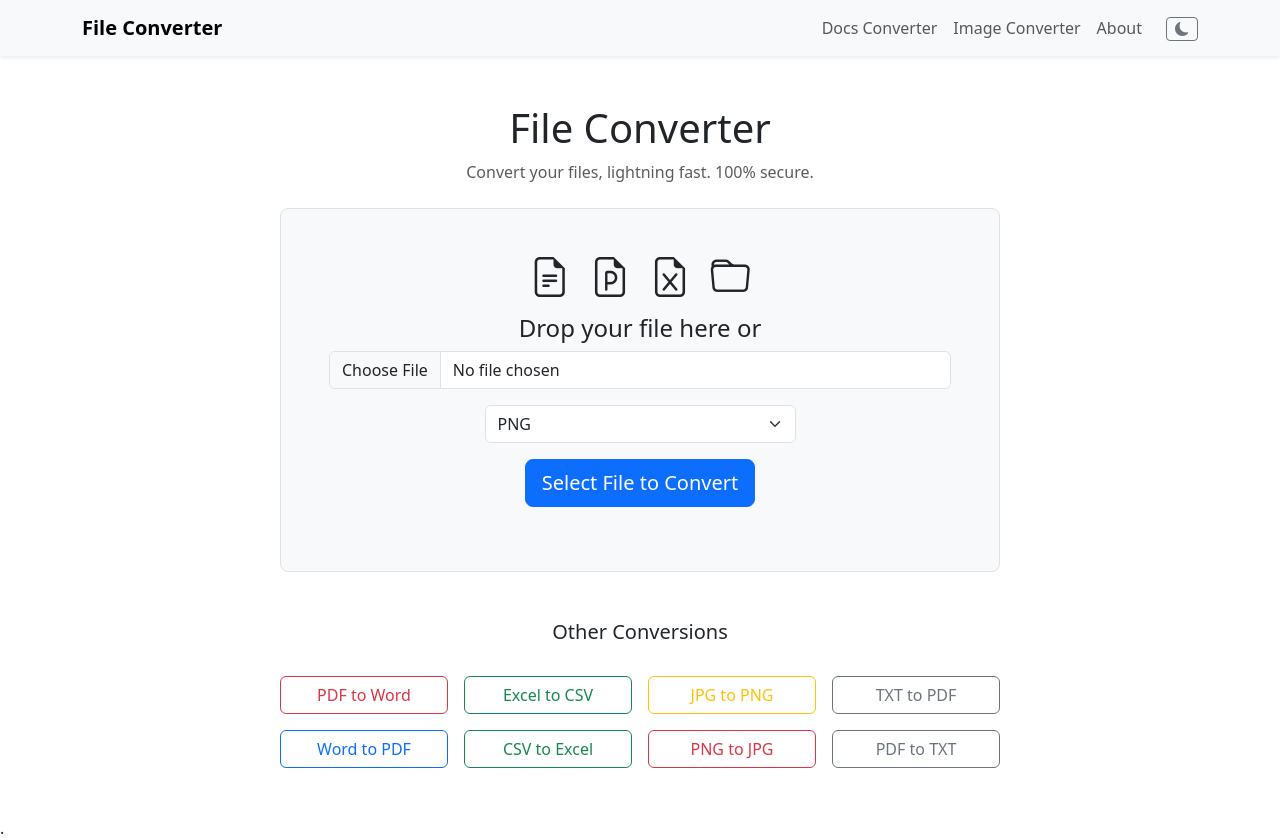
After one commit to thewizlaw/file_converter, a Flask app: page /image in a window 1280 px wide. The commit adds this page. Run offline with Flask 3, Linux system fonts and the light colour scheme.

Commit message:
image-converter added

```diff
--- a/app.py
+++ b/app.py
@@ -5,6 +5,11 @@ import uuid
 import tabula
 import subprocess
 import tempfile
+from PIL import Image
+import io
+
+
+
 app = Flask(__name__, template_folder='templates', static_folder='static')
 
 
@@ -23,6 +28,8 @@ def file_convert():
         return convert_excel_file(file, file_type)
     elif file_extension.endswith('.pdf'):
         return convert_pdf_file(file, file_type)
+    elif file_extension.endswith('.webp') or file_extension.endswith('.jpg') or file_extension.endswith('.png'):
+        return convert_image(file, file_type)
     else:
         return "Unsupported file type. Please upload a CSV, Excel, or PDF file."
 
@@ -100,8 +107,19 @@ def file_pandoc():
     output_path = os.path.join(DOWNLOAD_FOLDER, output_filename)
     return redirect(url_for('download_file', filename=output_filename))
 
+def convert_image(file, target_format):
 
+    img = Image.open(file.stream)
 
+    output_filename = f"{uuid.uuid4()}.{target_format}"
+    output_path = os.path.join('downloads', output_filename)
+
+    img.save(output_path, format=target_format.upper())
+    return render_template('downloads.html', file_name=output_filename)
+
+@app.route('/image', methods=['POST', 'GET'])
+def image_convert():
+    return render_template('image.html')
 
 if __name__ == '__main__':
     app.run(debug=True)
--- a/templates/base.html
+++ b/templates/base.html
@@ -91,16 +91,13 @@ body.dark i.bi {
     <div class="collapse navbar-collapse justify-content-end" id="navbarNav">
       <ul class="navbar-nav align-items-center">
         <li class="nav-item">
-          <a class="nav-link" href="#">How it Works</a>
+          <a class="nav-link" href="/">Docs Converter</a>
         </li>
         <li class="nav-item">
-          <a class="nav-link" href="#">Pricing</a>
+          <a class="nav-link" href="/image">Image Converter</a>
         </li>
         <li class="nav-item">
-          <a class="nav-link" href="#">API</a>
-        </li>
-        <li class="nav-item">
-          <a class="nav-link" href="#">Login</a>
+          <a class="nav-link" href="#">About</a>
         </li>
         <li class="nav-item ms-3">
           <button id="themeToggle" class="btn btn-sm btn-outline-secondary" title="Toggle theme">
@@ -139,3 +136,5 @@ themeToggle?.addEventListener('click', () => {
 
 </body>
 </html>
+
+.
--- /dev/null
+++ b/templates/image.html
@@ -0,0 +1,56 @@
+{% extends 'base.html' %}
+
+{% block title %}File Converter{% endblock %}
+
+{% block content %}
+<!-- Main Content -->
+<div class="container py-5">
+    <div class="text-center mb-4">
+        <h1>File Converter</h1>
+        <p class="text-muted">Convert your files, lightning fast. 100% secure.</p>
+    </div>
+
+    <div class="row justify-content-center">
+        <div class="col-lg-8">
+            <div class="border rounded-3 p-5 text-center bg-light" style="border: 2px dashed #ddd;">
+                <div class="mb-3">
+                    <!-- Icons -->
+                    <i class="bi bi-file-earmark-text fs-1 mx-2"></i>
+                    <i class="bi bi-file-earmark-ppt fs-1 mx-2"></i>
+                    <i class="bi bi-file-earmark-excel fs-1 mx-2"></i>
+                    <i class="bi bi-folder fs-1 mx-2"></i>
+                </div>
+                <h4>Drop your file here or</h4>
+
+                <form action="{{ url_for('file_convert') }}" method="post" enctype="multipart/form-data">
+                    <input type="file" name="file" accept=".png,.jpg,.jpeg,.gif,.bmp,.webp" class="form-control mb-3">
+                    <select name="filetype" class="form-select mb-3 w-50 mx-auto">
+                        <option value="png">PNG</option>
+                        <option value="jpg">JPG</option>
+                        <option value="WebP">WebP</option>
+                    </select>
+
+                    <button type="submit" class="btn btn-primary btn-lg">
+                        Select File to Convert
+                    </button>
+                </form>
+            </div>
+
+            <div class="text-center mt-5">
+                <h5>Other Conversions</h5>
+                <div class="row row-cols-2 row-cols-md-4 g-3 mt-3">
+                    <div class="col"><button class="btn btn-outline-danger w-100">PDF to Word</button></div>
+                    <div class="col"><button class="btn btn-outline-success w-100">Excel to CSV</button></div>
+                    <div class="col"><button class="btn btn-outline-warning w-100">JPG to PNG</button></div>
+                    <div class="col"><button class="btn btn-outline-secondary w-100">TXT to PDF</button></div>
+                    <div class="col"><button class="btn btn-outline-primary w-100">Word to PDF</button></div>
+                    <div class="col"><button class="btn btn-outline-success w-100">CSV to Excel</button></div>
+                    <div class="col"><button class="btn btn-outline-danger w-100">PNG to JPG</button></div>
+                    <div class="col"><button class="btn btn-outline-secondary w-100">PDF to TXT</button></div>
+                </div>
+            </div>
+        </div>
+    </div>
+</div>
+
+{% endblock %}
```
Also changed, not shown: downloads/bfe694fd-6eab-4049-90dc-4a41bcf7044b.png (added).
